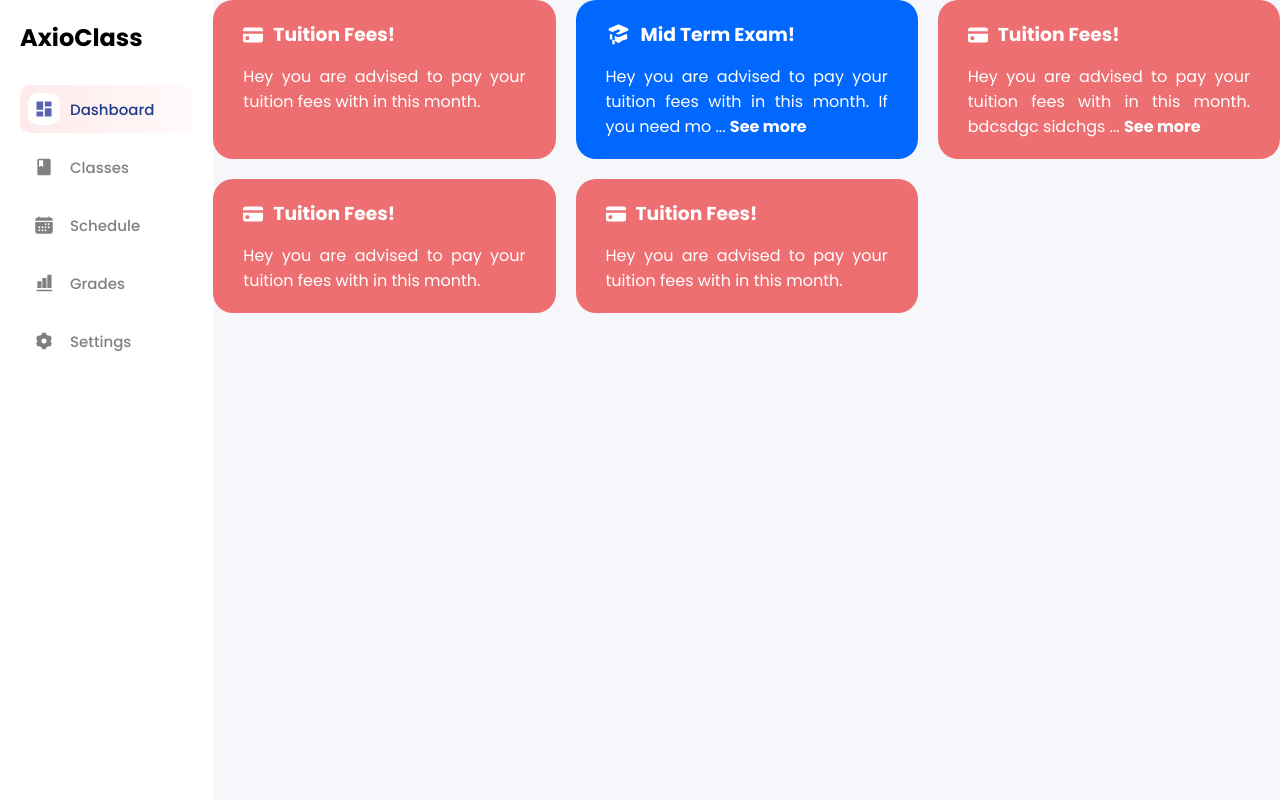
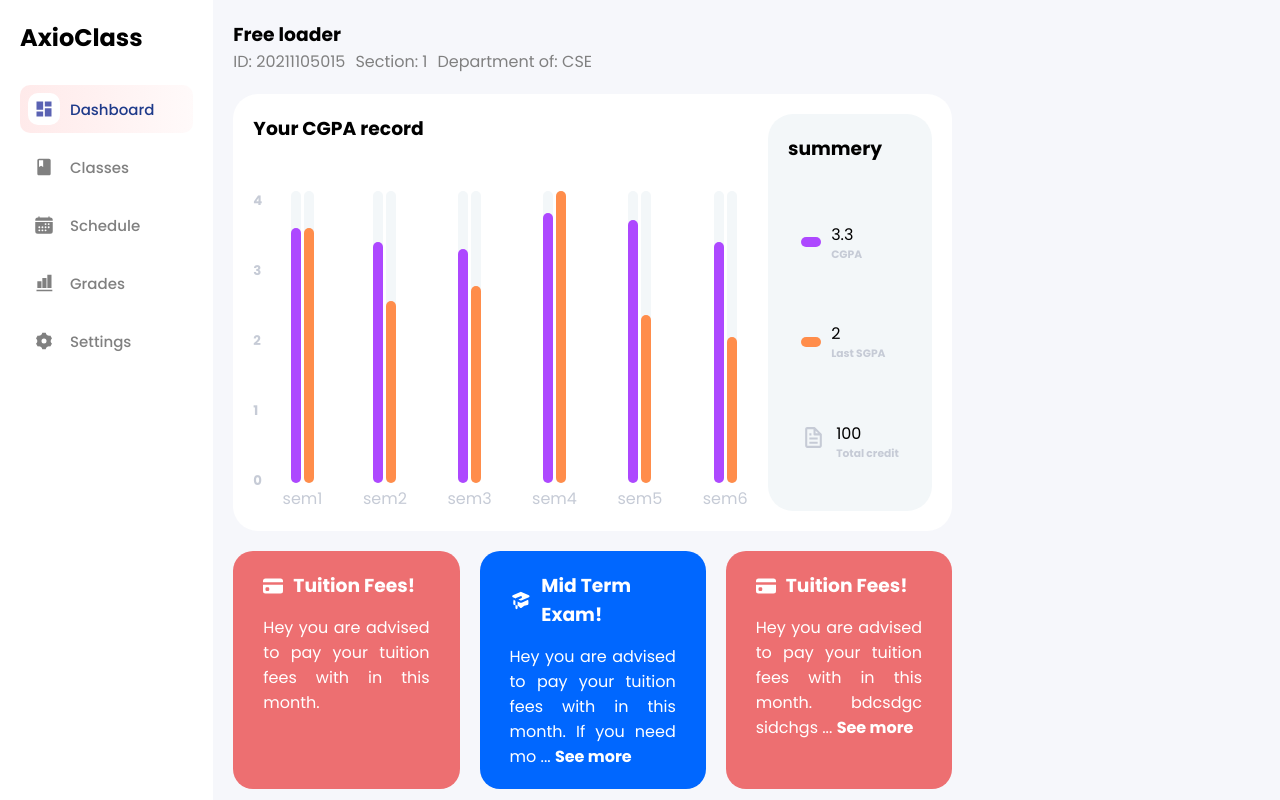
Before and after one commit to dev-faisal-ahmed/AxioClass-fr, a React (Vite) app: page / in a window 1280 px wide. Built offline with nearby package versions, Linux system fonts and the light colour scheme.

Commit message:
home page assembled

```diff
--- a/src/components/component_page/home_page/HomePage.jsx
+++ b/src/components/component_page/home_page/HomePage.jsx
@@ -1,10 +1,17 @@
 import React from "react";
 import { AllNotices } from "./notice/AllNotices";
+import Nav from "../../shared/nav/Nav";
+import "./homePage.css";
+import Cgpa from "./cgpa/Cgpa";
 
 export function HomePage() {
   return (
-    <div>
-      <AllNotices />
-    </div>
+    <section className="homePage">
+      <Nav />
+      <section>
+        <Cgpa />
+        <AllNotices />
+      </section>
+    </section>
   );
 }
--- a/src/components/component_page/home_page/cgpa/Cgpa.jsx
+++ b/src/components/component_page/home_page/cgpa/Cgpa.jsx
@@ -36,7 +36,7 @@ const Cgpa = () => {
     },
   ];
   return (
-    <div className="cgpa_body w_full flex">
+    <div className="cgpa_body w_full flex mt-20">
       <div className="w_full">
         <div className="title">
           <h3>Your CGPA record</h3>
@@ -74,7 +74,7 @@ const Cgpa = () => {
           </div>
         </div>
       </div>
-        <ColorMarking item={fkData[fkData.length-1]}/>
+      <ColorMarking item={fkData[fkData.length - 1]} />
     </div>
   );
 };
--- a/src/components/component_page/home_page/homePage.css
+++ b/src/components/component_page/home_page/homePage.css
@@ -0,0 +1,5 @@
+.homePage {
+  padding: 20px;
+  display: grid;
+  grid-template-columns: 1fr 30%;
+}
--- a/src/components/component_page/home_page/notice/notice.css
+++ b/src/components/component_page/home_page/notice/notice.css
@@ -2,6 +2,7 @@
   display: grid;
   grid-template-columns: repeat(3, 1fr);
   gap: 20px;
+  margin-top: 20px;
 }
 
 .notice {
--- a/src/components/shared/nav/Nav.jsx
+++ b/src/components/shared/nav/Nav.jsx
@@ -1,17 +1,17 @@
-import React from 'react';
-import nav from './nav.css'
+import React from "react";
+import nav from "./nav.css";
 
 const Nav = () => {
-  const fkID={
-    name:"Free loader",
-    id:20211105015,
-    sec:1,
-    dept:"CSE"
-  }
+  const fkID = {
+    name: "Free loader",
+    id: 20211105015,
+    sec: 1,
+    dept: "CSE",
+  };
   return (
-    <div>
+    <div className="nav">
       <h1>{fkID.name}</h1>
-      <div className='id_container'>
+      <div className="id_container">
         <span>ID: {fkID.id}</span>
         <span>Section: {fkID.sec}</span>
         <span>Department of: {fkID.dept}</span>
--- a/src/components/shared/nav/nav.css
+++ b/src/components/shared/nav/nav.css
@@ -1,5 +1,9 @@
-.id_container{
+.nav {
+  grid-column: 1/3;
+}
+
+.id_container {
   display: flex;
   gap: 10px;
-  color: #c6cbd6;
+  color: gray;
 }
--- a/src/fake_data/noticeData.js
+++ b/src/fake_data/noticeData.js
@@ -17,9 +17,10 @@ export const noticeData = [
     category: "financial",
   },
   {
-    title: "Tuition Fees!",
-    description: "Hey you are advised to pay your tuition fees with in this month.",
-    category: "financial",
+    title: "Summer Vacation",
+    description:
+      "From next 25 april the university will remain closed. susg gsgc fr rr gdcudn  o;chdvg dvdbdf vv vfrvgd vkdf dfvdf vdfgvd  pdfvhdfv df;v dgvdf vdfgvdf dfkgvdvdv hffv g'p gvr v dgfv vr'r grfv v gvf dv;ojfv gv rghr gfdvh ",
+    category: "academic-holiday",
   },
   {
     title: "Tuition Fees!",
--- a/src/index.css
+++ b/src/index.css
@@ -1,4 +1,4 @@
-@import url('https://fonts.googleapis.com/css2?family=Poppins:ital,wght@0,300;0,400;0,500;0,600;0,700;0,800;1,300;1,400;1,500;1,600;1,700;1,800&display=swap');
+@import url("https://fonts.googleapis.com/css2?family=Poppins:ital,wght@0,300;0,400;0,500;0,600;0,700;0,800;1,300;1,400;1,500;1,600;1,700;1,800&display=swap");
 
 *,
 html,
@@ -6,14 +6,14 @@ body {
   box-sizing: border-box;
   margin: 0;
   padding: 0;
-  font-family: 'Poppins', sans-serif;
+  font-family: "Poppins", sans-serif;
 }
 
 :root {
-  --color-primary-light: '';
-  --color-primary-dark: '';
-  --color-secondary-light: '';
-  --color-secondary-dark: '';
+  --color-primary-light: "";
+  --color-primary-dark: "";
+  --color-secondary-light: "";
+  --color-secondary-dark: "";
 }
 
 /* *********** utility class *********** */
@@ -35,6 +35,11 @@ body {
   justify-content: center;
 }
 
+/* ********* margin & padding *********  */
+.mt-20 {
+  margin-top: 20px;
+}
+
 /* ********* font-weight *********  */
 .font-semibold {
   font-weight: 700;
```
Lines whose indentation alone changed are shown as unchanged.
